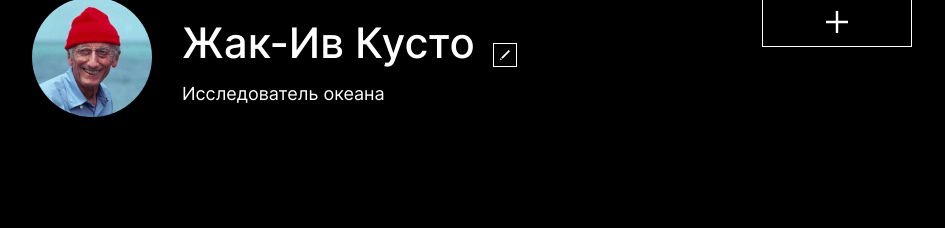
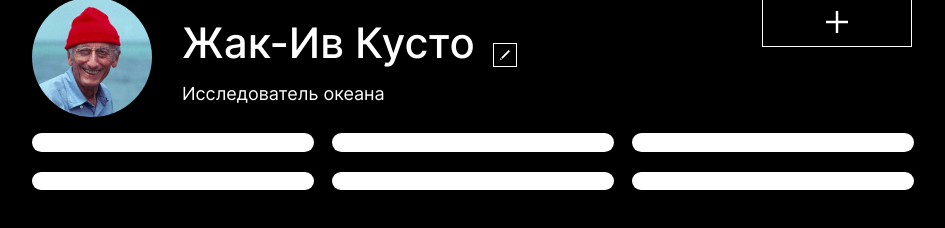
Before and after one commit to ShockIgorek/mesto-project, a plain HTML site: page index.html in a window 1280 px wide. Shown: the part 40-268 px from the top of the page, without its empty margins (168-1113 px from the left). Drawn offline with Linux system fonts and the light colour scheme; files whose address does not match are found by name.

Commit message:
сохранение перед новой файловой структурой

```diff
--- /dev/null
+++ b/blocks/elements/__list-item.css/elements__list-item.css
@@ -0,0 +1,13 @@
+.elements__list-item {
+    width: 282px;
+    border-radius: 10px;
+    border: none;
+    padding: 0;
+    margin: 0;
+    overflow: hidden;
+    text-align: center;
+    background-color: #fff;
+    display: flex;
+    flex-direction: column;
+    position: relative;
+}
--- /dev/null
+++ b/blocks/elements/__list/elements__list.css
@@ -0,0 +1,24 @@
+.elements__list {
+    display: grid;
+    padding: 0;
+    list-style-type: none;
+    display: grid;
+    grid-template-columns: repeat(3, 1fr);
+    /* ф фигме указанно 17px, но я предпочитаю чётные значения, надеюсь на ваше понимание :) */
+    column-gap: 18px;
+    row-gap: 20px;
+    justify-items: center;
+}
+
+@media screen and (max-width: 1279px) {
+    .elements__list {
+        grid-template-columns: repeat(2, 1fr);
+        max-width: 582px;
+    }
+}
+@media screen and (max-width: 767px) {
+    .elements__list {
+        grid-template-columns: repeat(1, 1fr);
+        max-width: 582px;
+    }
+}
--- /dev/null
+++ b/blocks/elements/elements.css
@@ -0,0 +1,4 @@
+.elements {
+    margin: 0;
+    max-width: 880px;
+}
--- a/index.html
+++ b/index.html
@@ -33,13 +33,47 @@
             Исследователь океана
           </p>
         </div>
-
       </div>
       <button type="button" class="button-plus">
         <div class="button-plus__plus">
         </div>
       </button>
     </section>
+    <section class="elements">
+      <ul class="elements__list">
+        <li class="elements__list-item">
+
+        </li>
+
+        <li class="elements__list-item">
+          123
+        </li>
+
+        <li class="elements__list-item">
+          123
+        </li>
+
+        <li class="elements__list-item">
+          123
+        </li>
+
+        <li class="elements__list-item">
+          123
+        </li>
+
+        <li class="elements__list-item">
+          123
+        </li>
+
+
+
+
+      </ul>
+
+
+
+
+    </section>
   </main>
 </body>
 
--- a/pages/index.css
+++ b/pages/index.css
@@ -19,3 +19,7 @@
 
 @import url(../blocks/button-plus/button-plus.css);
 @import url(../blocks/button-plus/__plus/button-plus__plus.css);
+
+@import url(../blocks/elements/elements.css);
+@import url(../blocks/elements/__list/elements__list.css);
+@import url(../blocks/elements/__list-item.css/elements__list-item.css);
```
Also changed, not shown: images/image_1.jpg (added), images/image_2.jpg (added), images/image_3.jpg (added).
